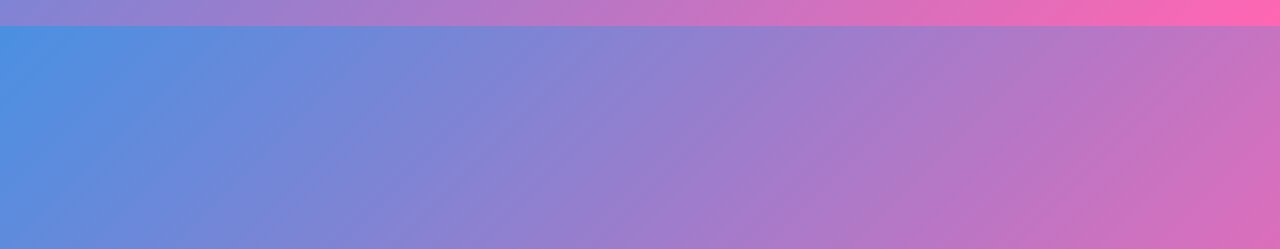
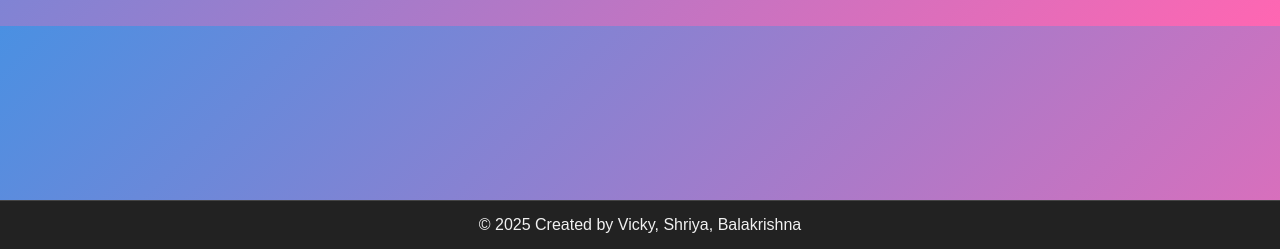
Before and after one commit to Balakrishna0907/Common-repo, a Flask app: page /login in a window 1280 px wide. Shown: the part 551-800 px from the top of the page. Run offline with Flask 3, Linux system fonts and the light colour scheme.

Commit message:
Update login.html

```diff
--- a/webpage-final/templates/login.html
+++ b/webpage-final/templates/login.html
@@ -1,15 +1,17 @@
 <!DOCTYPE html>
 <html lang="en">
+
   <head>
     <meta charset="UTF-8">
     <meta name="viewport" content="width=device-width, initial-scale=1.0">
-  <title>Login - SBV College</title>
+    <title>Login - VSB College</title>
     <link rel="stylesheet" href="{{ url_for('static', filename='style.css') }}">
     <style>
       body {
         background: linear-gradient(135deg, #4a90e2, #ff66b2);
         font-family: Arial, sans-serif;
       }
+
       .form-container {
         max-width: 350px;
         margin: 100px auto;
@@ -21,15 +23,18 @@
         gap: 15px;
         box-shadow: 2px 8px 20px rgba(0, 0, 0, 0.4);
       }
+
       h2 {
         text-decoration: underline;
         text-align: center;
         margin-bottom: 20px;
       }
+
       label {
         font-weight: bold;
         text-align: left;
       }
+
       input {
         width: 95%;
         padding: 10px;
@@ -38,6 +43,7 @@
         margin: 0 auto;
         display: block;
       }
+
       .btn {
         padding: 10px 20px;
         border: none;
@@ -50,20 +56,29 @@
         display: block;
         background: #4a90e2;
       }
-    .btn:hover { background: #026eeb; }
+
+      .btn:hover {
+        background: #026eeb;
+      }
+
       .switch-text {
         margin-top: 15px;
         font-size: 14px;
         text-align: center;
       }
+
       .switch-text a {
         color: #ff66b2;
         text-decoration: none;
         font-weight: bold;
       }
-    .switch-text a:hover { color: #fd2390; }
+
+      .switch-text a:hover {
+        color: #fd2390;
+      }
     </style>
   </head>
+
   <body>
     <form action="/login" method="POST">
       <div class="form-container">
@@ -73,15 +88,26 @@
           <label for="email">Email</label>
           <input type="email" name="email" id="email" placeholder="Enter Your Email" required>
         </div>
+
         <div>
           <label for="password">Password</label>
-        <input type="password" name="password" id="password" pattern="(?=.*\d).{8,}" title="Enter a 8 digit password, must contain atleast 1 number" placeholder="Enter Your Password" required>
+          <input type="password" name="password" id="password"
+            pattern="(?=.*\d).{8,}"
+            title="Enter a 8 digit password, must contain atleast 1 number"
+            placeholder="Enter Your Password" required>
         </div>
+
         <button type="submit" class="btn">Login</button>
+
         <div class="switch-text">
           Don’t have an account? <a href="/register">Register</a>
         </div>
       </div>
     </form>
   </body>
+
+  <footer>
+    <p>© 2025 Created by Vicky, Shriya, Balakrishna</p>
+  </footer>
+
 </html>
```
Lines whose indentation alone changed are shown as unchanged.
